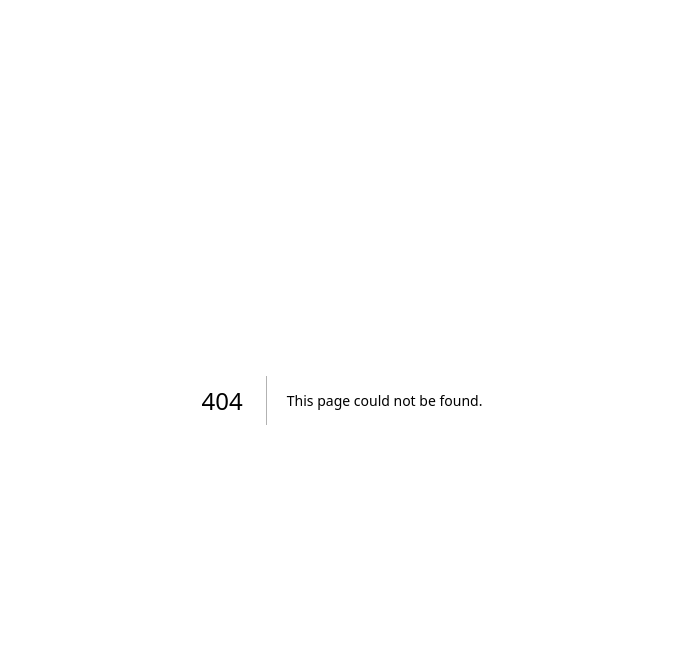
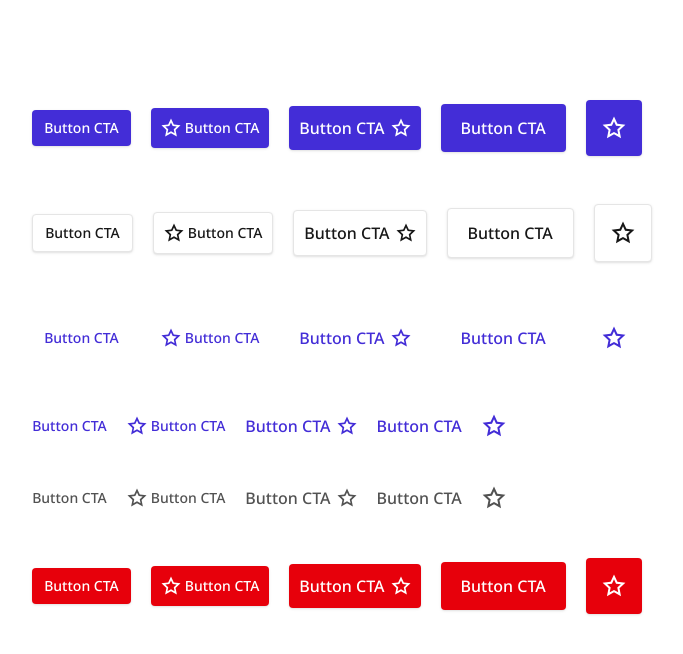
Before and after one commit to jordhan2k/gfe-design-system, a Next.js app: page /components/button in a window 1280 px wide. Before the commit this address had no page. Shown: the top 654 px of the page, without its empty margins (298-981 px from the left). Built offline with nearby package versions, Linux system fonts and the light colour scheme.

Commit message:
feat(button): create button variants

```diff
--- a/package.json
+++ b/package.json
@@ -9,8 +9,10 @@
     "lint": "next lint"
   },
   "dependencies": {
+    "@remixicon/react": "^4.6.0",
     "class-variance-authority": "^0.7.1",
     "clsx": "^2.1.1",
+    "lucide-react": "^0.536.0",
     "next": "15.4.5",
     "react": "19.1.0",
     "react-dom": "19.1.0",
--- /dev/null
+++ b/src/app/components/button/page.tsx
@@ -0,0 +1,32 @@
+import { Button } from '@/components/ui/button'
+import { RiStarLine } from '@remixicon/react';
+import { Star } from 'lucide-react';
+import React from 'react'
+
+const variants = ['primary', 'secondary', 'tertiary', 'link-color', 'link-gray', 'destructive'] as const;
+const sizes = ['sm', 'md', 'lg', 'xl', '2xl'] as const;
+
+const iconState = ["none", "left", "right", "none", "only"] as const;
+
+export default function ButtonPage() {
+  return (
+    <div className='py-[100px] px-6 flex flex-col mx-auto w-fit gap-12'>
+      {
+        variants.map((variant) => (
+          <div key={variant}>
+            {/* <h3 className="text-lg font-semibold mb-2">{variant}</h3> */}
+            <div className="flex flex-wrap gap-x-5 gap-y-5 items-center">
+              {sizes.map((size, index) => (
+                <Button aria-label='Button CTA' key={`${variant}-${size}`} variant={variant} size={size}>
+                  {iconState[index] === 'left' ? <RiStarLine /> : null}
+                  {iconState[index] === 'only' ? <RiStarLine /> : `Button CTA`}
+                  {iconState[index] === 'right' ? <RiStarLine /> : null}
+                </Button>
+              ))}
+            </div>
+          </div>
+        ))
+      }
+    </div>
+  )
+}
--- a/src/app/page.tsx
+++ b/src/app/page.tsx
@@ -4,6 +4,7 @@ export default function Home() {
   return (
     <div className="flex flex-col items-center justify-center min-h-screen py-2 gap-6">
       <Link href={'/components/badge'}>Badge</Link>
+      <Link href={'/components/button'}>Button</Link>
     </div>
   );
 }
--- /dev/null
+++ b/src/components/ui/button.tsx
@@ -0,0 +1,47 @@
+
+
+import { cn } from '@/lib/utils'
+import { cva, type VariantProps } from 'class-variance-authority'
+import React from 'react'
+
+const buttonVariants = cva(
+  `inline-flex items-center font-medium rounded-[0.25rem] shadow-sm not-disabled:cursor-pointer disabled:cursor-not-allowed focus:outline-none focus:ring-4  [&_svg:not([class*='size-'])]:size-5`,
+  {
+    variants: {
+      variant: {
+        primary: "bg-indigo-700 text-white hover:bg-indigo-800 focus:bg-indigo-800  focus:ring-indigo-800/20 ",
+        secondary: "bg-white border border-neutral-200 text-neutral-900 hover:text-neutral-950 hover:bg-neutral-50 focus:bg-neutral-50 focus:shadow-none!  focus:ring-indigo-800/20 ",
+        tertiary: "shadow-none! text-indigo-700 hover:bg-neutral-50 focus:bg-neutral-50  focus:ring-indigo-800/20 ",
+        "link-color": "shadow-none! p-0! text-indigo-700 hover:text-indigo-800 focus:text-indigo-800 focus:bg-neutral-50 focus:ring-indigo-800/20 ",
+        "link-gray": "shadow-none p-0! text-neutral-600 hover:text-neutral-900 focus:text-neutral-900 focus:bg-neutral-50 focus:ring-indigo-800/20 ",
+        "destructive": "bg-red-600 text-white hover:bg-red-700 focus:bg-red-700  focus:ring-red-800/20 ",
+      },
+      size: {
+        sm: "px-3 py-2 text-sm gap-1 has-[>svg:nth-of-type(1):last-of-type]:px-2",
+        md: "px-3.5 py-2.5 text-sm gap-1 has-[>svg:nth-of-type(1):last-of-type]:px-2.5 ",
+        lg: "px-4 py-2.5 text-base gap-1.5 has-[>svg:nth-of-type(1):last-of-type]:px-2.5",
+        xl: "px-5 py-3 text-base gap-1.5 has-[>svg:nth-of-type(1):last-of-type]:px-3",
+        "2xl": "px-6 py-4 text-lg gap-2.5 has-[>svg:nth-of-type(1):last-of-type]:px-4  [&_svg:not([class*='size-'])]:size-6"
+      }
+    },
+
+    defaultVariants: {
+
+    }
+  })
+
+function Button({
+  variant,
+  size,
+  className,
+  ...props
+}: React.ComponentProps<"button">
+  & VariantProps<typeof buttonVariants>) {
+  return (
+    <button role='button' className={cn(buttonVariants({ variant, size, className }))} {...props}></button>
+  )
+}
+
+
+
+export { Button }
```
Also changed, not shown: 1 other file (tests, documents, lock files or other folders).
